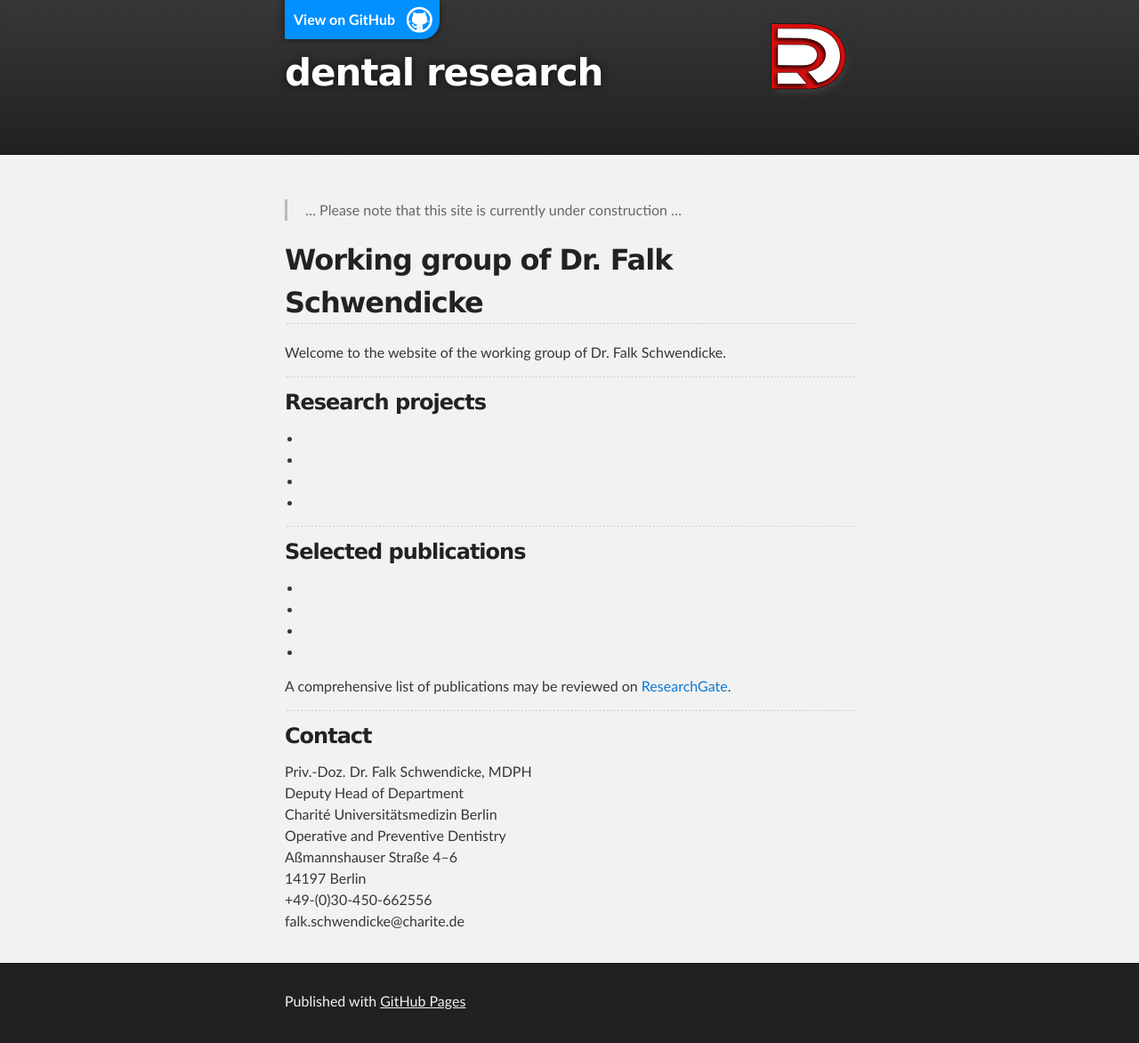
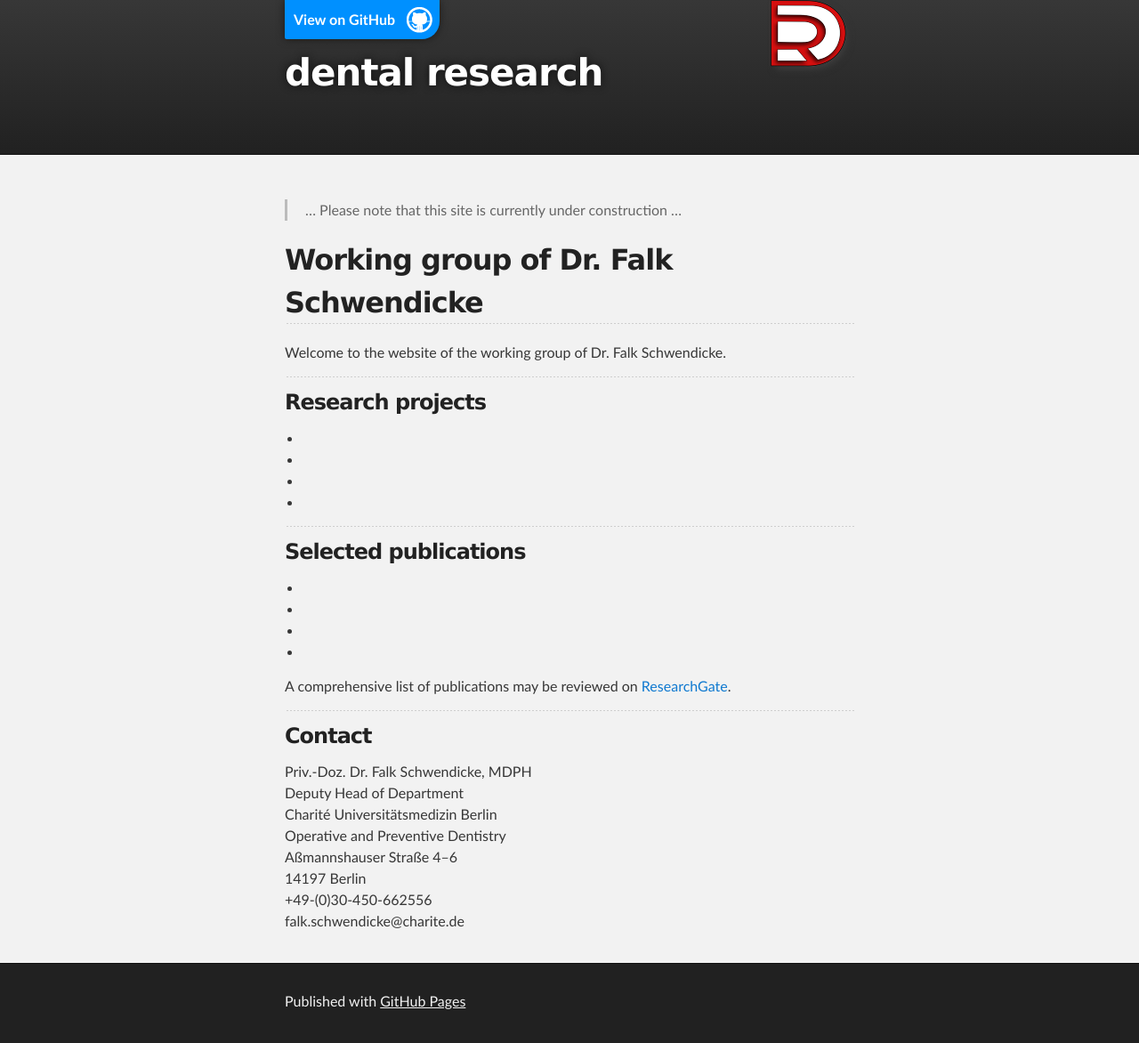
Before and after one commit to dental-research/dental-research.github.io, a Jekyll site: the page built from index.md, in a window 1280 px wide. Shown: the whole page at 89% size. Built offline with Jekyll 4.4.1, drawn with Linux system fonts in a browser that asks for light colours; the repository's description, which GitHub fills in, is left out.

Commit message:
logo position small device

```diff
--- a/_sass/jekyll-theme-slate.scss
+++ b/_sass/jekyll-theme-slate.scss
@@ -287,7 +287,7 @@ Full-Width Styles
   position: absolute;
   width: 100%;
   height: 100%;
-  bottom:25%;
+  bottom:40%;
   left: 20px;
   z-index: 10;
   background: url('../images/logo_dr_tiny.png') no-repeat 95% 80%;
```
